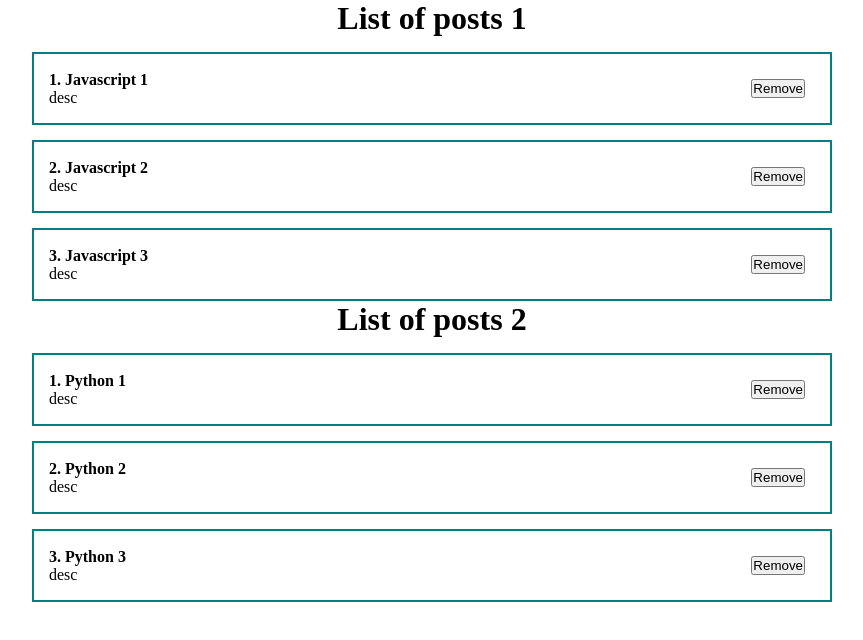
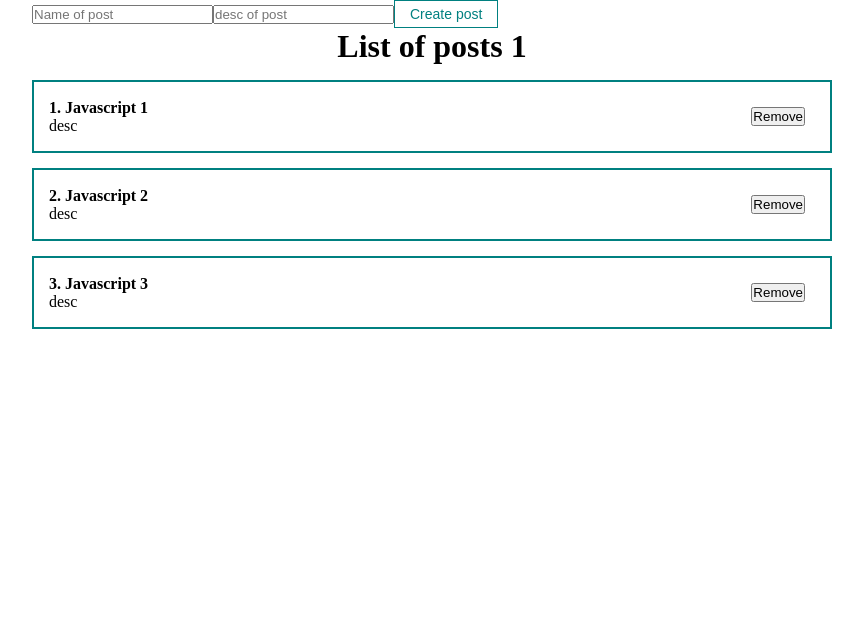
Before and after one commit to ZhangaliMalikazhdar/react-tut-3-hours, a React (Create React App) app: page / in a window 1280 px wide. Shown: the top 640 px of the page, without its empty margins (208-1071 px from the left). Built offline with nearby package versions, Linux system fonts and the light colour scheme.

Commit message:
children props

```diff
--- a/src/App.js
+++ b/src/App.js
@@ -1,6 +1,7 @@
 import React, { useState } from 'react';
 import './styles/App.css';
 import PostList from './components/PostList';
+import MyButton from './components/UI/button/MyButton';
 
 function App() {
   const [posts, setPosts] = useState([
@@ -9,16 +10,14 @@
     {id: 3, title: 'Javascript 3', body: 'desc'},
   ])
 
-  const [posts2, setPosts2] = useState([
-    {id: 1, title: 'Python 1', body: 'desc'},
-    {id: 2, title: 'Python 2', body: 'desc'},
-    {id: 3, title: 'Python 3', body: 'desc'},
-  ])
-
   return (
     <div className="App">
+      <form>
+        <input type='text' placeholder='Name of post'/>
+        <input type='text' placeholder='desc of post'/>
+        <MyButton>Create post</MyButton>
+      </form>
       <PostList posts={posts} title='List of posts 1' />
-      <PostList posts={posts2} title='List of posts 2' />
     </div>
   );
 }
--- /dev/null
+++ b/src/components/UI/button/MyButton.jsx
@@ -0,0 +1,12 @@
+import React from "react";
+import classes from './MyButton.module.css';
+
+const MyButton = ({children, ...props}) => {
+    return (
+        <button disabled={true} className={classes.myBtn}>
+            {children}
+        </button>
+    )
+}
+
+export default MyButton;
--- /dev/null
+++ b/src/components/UI/button/MyButton.module.css
@@ -0,0 +1,8 @@
+.myBtn {
+    padding: 5px 15px;
+    color: teal;
+    font-size: 14px;
+    background: transparent;
+    border: 1px solid teal;
+    cursor: pointer;
+}
```
